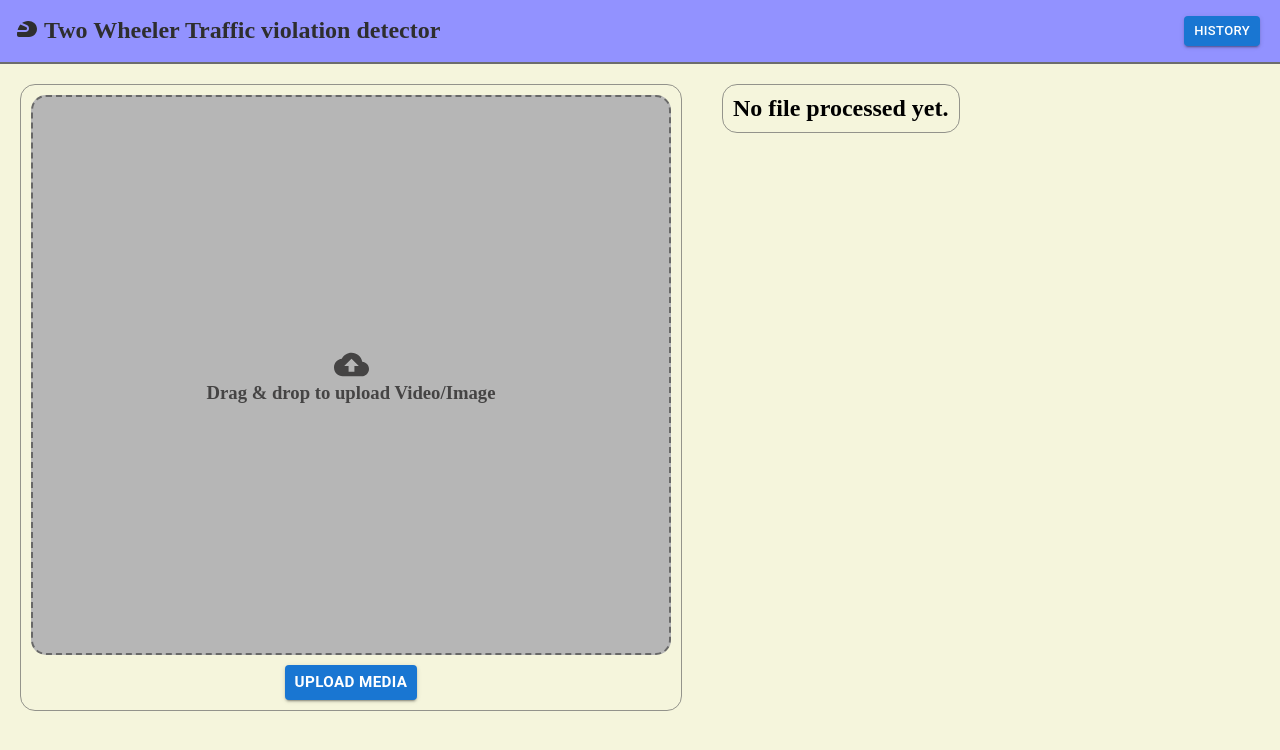
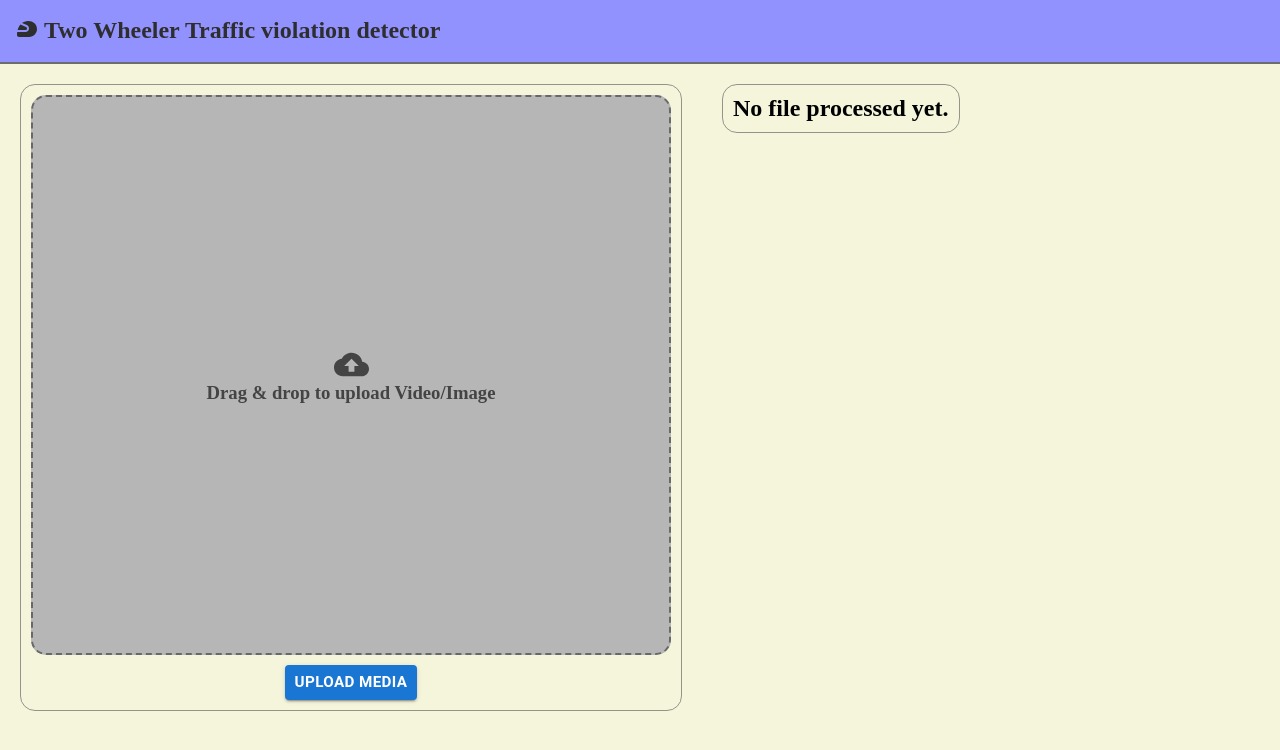
Before and after one commit to PratyushKumarSinha0708/Two-wheeler-traffic-violation-detector, a React (Vite) app in the folder frontend/: page / in a window 1280 px wide. Shown: the top 750 px of the page. Built offline with nearby package versions, Linux system fonts and the light colour scheme.

Commit message:
removed history button

```diff
--- a/frontend/src/components/Navbar.jsx
+++ b/frontend/src/components/Navbar.jsx
@@ -15,9 +15,9 @@ function Navbar() {
                     </div>
                 </div>
 
-                <div className="navbar-history-button">
+                {/* <div className="navbar-history-button" >
                     <Button variant="contained" size='small'>History</Button>
-                </div>
+                </div> */}
 
             </div>
 
```
